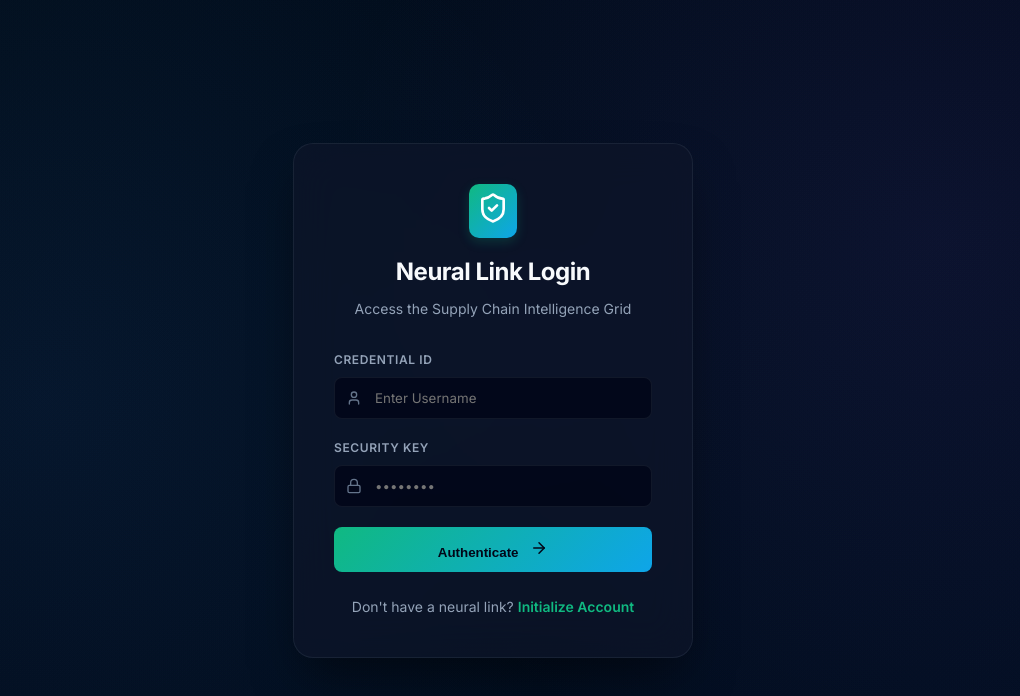
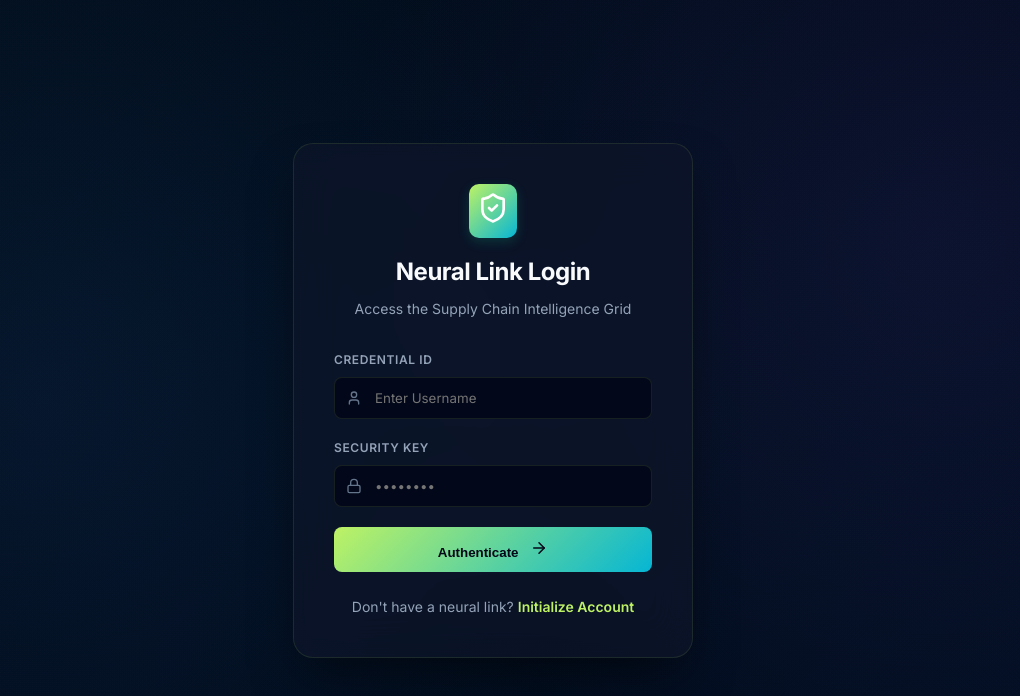
Before and after one commit to MRINALPRAKASHFSD/Supply_Chain_Optimization, a Next.js app in the folder webapp/: page /login in a window 1280 px wide. Shown: the top 696 px of the page, without its empty margins (147-1167 px from the left). Built offline with nearby package versions, Linux system fonts and the light colour scheme.

Commit message:
Applying the new Obsidian & Lime global styles to transform the project identity.

```diff
--- a/webapp/src/app/globals.css
+++ b/webapp/src/app/globals.css
@@ -3,19 +3,22 @@
 :root {
   --bg-primary: #020617;
   --bg-secondary: #0f172a;
-  --bg-glass: rgba(15, 23, 42, 0.6);
-  --border-glass: rgba(148, 163, 184, 0.1);
+  --bg-glass: rgba(8, 12, 24, 0.7);
+  --border-glass: rgba(190, 242, 100, 0.1);
 
   --text-primary: #f8fafc;
   --text-secondary: #94a3b8;
-  --text-accent: #10b981;
+  --text-accent: #bef264;
 
-  --accent-color: #10b981;
-  --accent-gradient: linear-gradient(135deg, #10b981 0%, #0ea5e9 100%);
+  --accent-color: #bef264;
+  --accent-gradient: linear-gradient(135deg, #bef264 0%, #06b6d4 100%);
 
-  --danger: #ef4444;
-  --success: #10b981;
-  --warning: #f59e0b;
+  --danger: #ff4d4d;
+  --success: #bef264;
+  --warning: #fbbf24;
+  --info: #06b6d4;
+
+  --neon-glow: 0 0 15px rgba(190, 242, 100, 0.3);
 }
 
 * {
```
